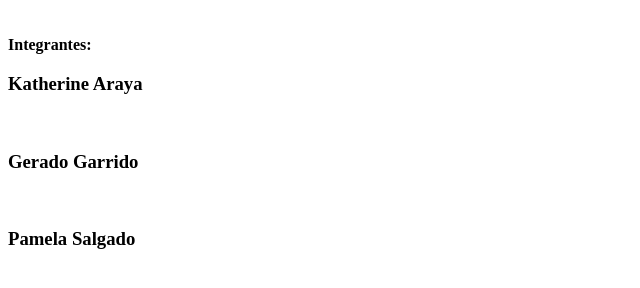
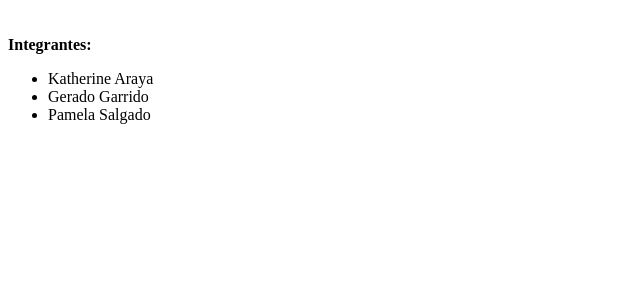
Before and after one commit to kukyeevee/duoc, a plain HTML site: page index.html in a window 1280 px wide. Shown: the part 48-336 px from the top of the page, without its empty margins (0-640 px from the left). Drawn offline with Linux system fonts and the light colour scheme.

Commit message:
Update index.html

```diff
--- a/index.html
+++ b/index.html
@@ -1,5 +1,7 @@
 <h1>Bievenidos a nuestro 7.0</h1><br>
 <strong>Integrantes:</strong>
-<h3>Katherine Araya</h3><br>
-<h3>Gerado Garrido</h3><br>
-<h3>Pamela Salgado</h3>
+<ul>
+<li>Katherine Araya</li>
+<li>Gerado Garrido</li>
+<li>Pamela Salgado</li>
+</ul>
```
